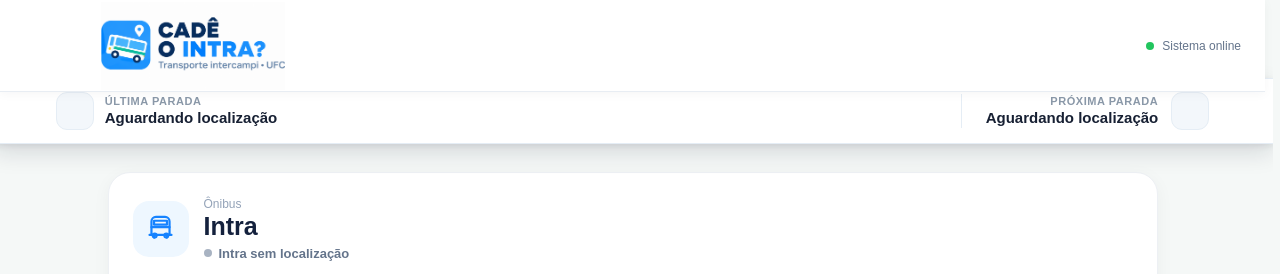
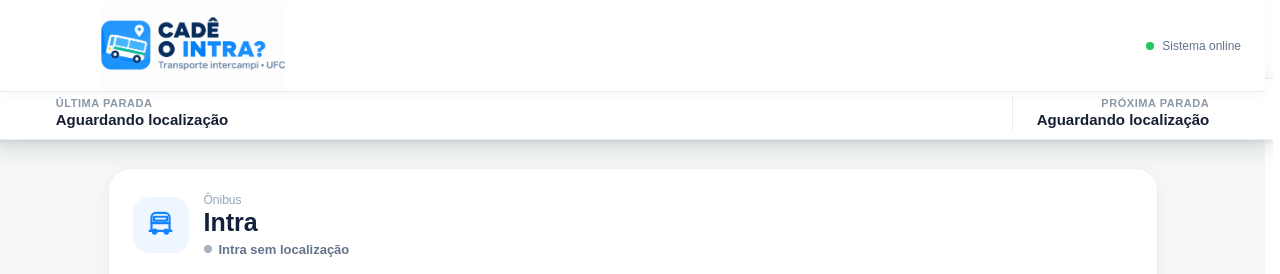
Before and after one commit to noel-src/cad--o-intra, a website: page index.html in a window 1280 px wide. Shown: the top 274 px of the page. Drawn offline with nearby package versions, Linux system fonts and the light colour scheme; no server answers.

Commit message:
Atualiza HUD e informações das paradas

```diff
--- a/index.html
+++ b/index.html
@@ -37,9 +37,7 @@
 
     <div class="hud-bloco">
 
-        <div class="hud-icone">
 
-        </div>
 
         <div class="hud-texto">
 
@@ -73,9 +71,6 @@
 
         </div>
 
-        <div class="hud-icone">
-
-        </div>
 
     </div>
 
--- a/public/style.css
+++ b/public/style.css
@@ -1548,3 +1548,20 @@ footer p {
 .rota-hud .hud-paradas .hud-texto {
     transform: translateY(3px);
 }
+/* ==========================================
+   AJUSTE DOS HUDs
+========================================== */
+
+.page-hud > *,
+.rota-hud > * {
+    transform: translateY(4px);
+}
+
+
+/* ==========================================
+   ÁREA ACIMA DO HEADER
+========================================== */
+
+html {
+    background: #ffffff;
+}
```
